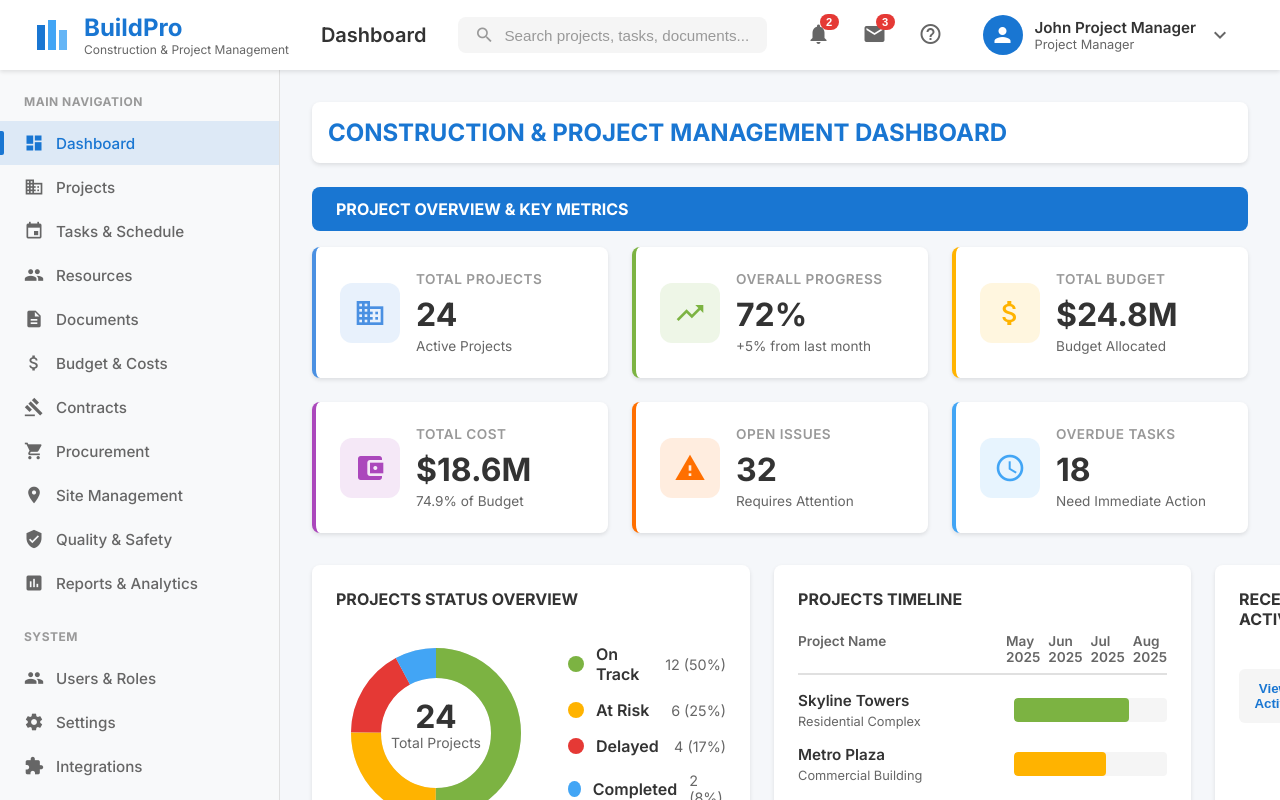
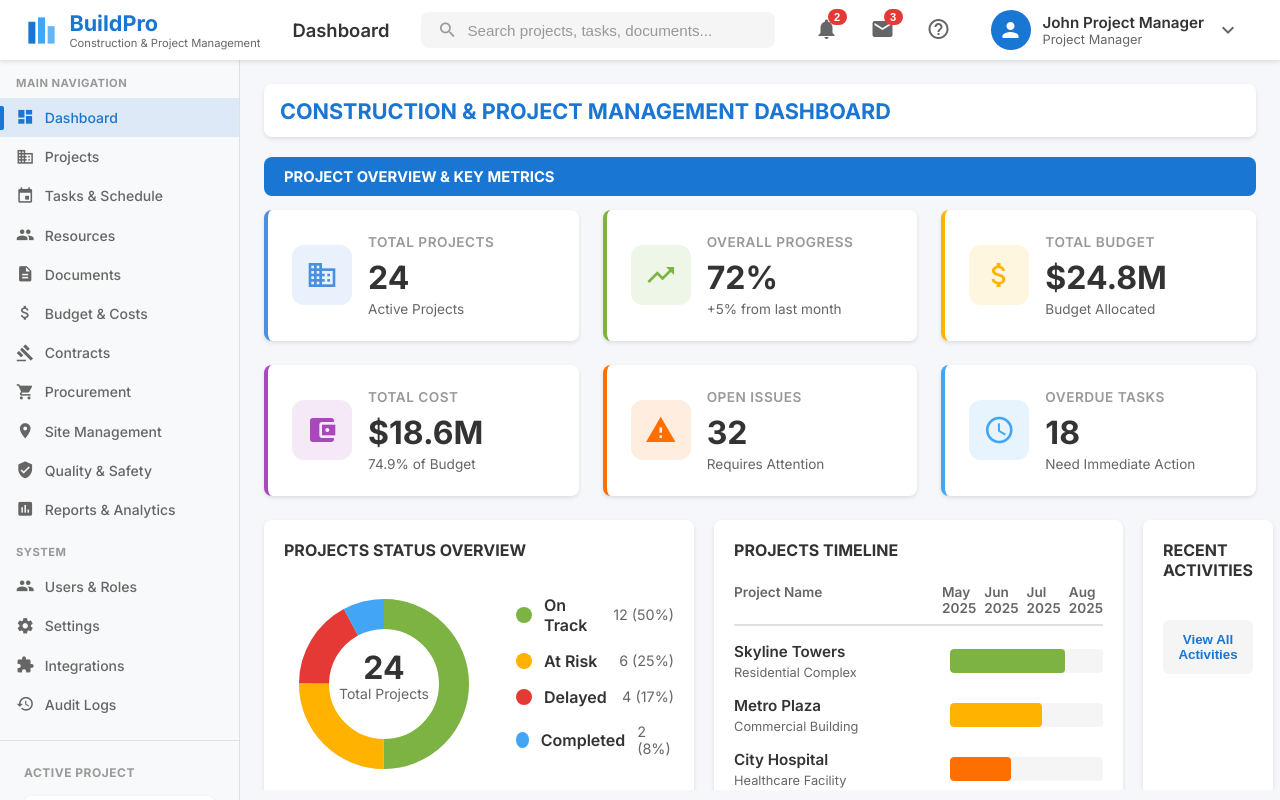
Before and after one commit to junsilverio/construction-management-ui, an Angular app: page /dashboard in a window 1280 px wide. Built offline with nearby package versions, Linux system fonts and the light colour scheme.

Commit message:
Adjust UI component sizes to match MeatPro reference
Co-authored-by: junsilverio <11658335+junsilverio@users.noreply.github.com>

```diff
--- a/src/app/components/dashboard/dashboard.component.scss
+++ b/src/app/components/dashboard/dashboard.component.scss
@@ -1,17 +1,17 @@
 .dashboard {
-  padding: 2rem;
+  padding: 1.5rem;
   background: #F5F7FA;
-  min-height: calc(100vh - 70px);
+  min-height: calc(100vh - 60px);
 
   .dashboard-header {
-    margin-bottom: 1.5rem;
+    margin-bottom: 1.25rem;
 
     h2 {
-      font-size: 1.5rem;
+      font-size: 1.35rem;
       font-weight: 700;
       color: #1976D2;
       margin: 0;
-      padding: 1rem;
+      padding: 0.85rem 1rem;
       background: white;
       border-radius: 8px;
       box-shadow: 0 2px 4px rgba(0, 0, 0, 0.1);
@@ -19,17 +19,17 @@
   }
 
   .dashboard-section {
-    margin-bottom: 2rem;
+    margin-bottom: 1.5rem;
 
     .section-header {
-      margin-bottom: 1rem;
+      margin-bottom: 0.85rem;
 
       h3 {
-        font-size: 1rem;
+        font-size: 0.925rem;
         font-weight: 700;
         color: white;
         background: #1976D2;
-        padding: 0.75rem 1.5rem;
+        padding: 0.65rem 1.25rem;
         margin: 0;
         border-radius: 8px;
       }
@@ -39,8 +39,8 @@
   .dashboard-grid {
     display: grid;
     grid-template-columns: 1fr 2fr 1fr;
-    gap: 1.5rem;
-    margin-bottom: 1.5rem;
+    gap: 1.25rem;
+    margin-bottom: 1.25rem;
 
     @media (max-width: 1200px) {
       grid-template-columns: 1fr;
@@ -50,8 +50,8 @@
   .dashboard-grid-2 {
     display: grid;
     grid-template-columns: 2fr 2fr 1fr;
-    gap: 1.5rem;
-    margin-bottom: 1.5rem;
+    gap: 1.25rem;
+    margin-bottom: 1.25rem;
 
     @media (max-width: 1200px) {
       grid-template-columns: 1fr 1fr;
@@ -65,8 +65,8 @@
   .dashboard-grid-3 {
     display: grid;
     grid-template-columns: 2fr 2fr 2fr 1fr;
-    gap: 1.5rem;
-    margin-bottom: 1.5rem;
+    gap: 1.25rem;
+    margin-bottom: 1.25rem;
 
     @media (max-width: 1200px) {
       grid-template-columns: 1fr 1fr;
@@ -80,8 +80,8 @@
   .dashboard-grid-4 {
     display: grid;
     grid-template-columns: 2fr 1fr 2fr;
-    gap: 1.5rem;
-    margin-bottom: 1.5rem;
+    gap: 1.25rem;
+    margin-bottom: 1.25rem;
 
     @media (max-width: 1200px) {
       grid-template-columns: 1fr;
@@ -92,17 +92,17 @@
     background: white;
     border-radius: 8px;
     box-shadow: 0 2px 4px rgba(0, 0, 0, 0.1);
-    padding: 1.5rem;
+    padding: 1.25rem;
   }
 
   .dashboard-footer {
     text-align: center;
-    padding: 2rem 0;
+    padding: 1.5rem 0;
     color: #999;
-    font-size: 0.85rem;
+    font-size: 0.8rem;
 
     p {
-      margin: 0.25rem 0;
+      margin: 0.2rem 0;
     }
   }
 }
--- a/src/app/components/layout/header/header.component.scss
+++ b/src/app/components/layout/header/header.component.scss
@@ -2,8 +2,8 @@
   display: flex;
   align-items: center;
   justify-content: space-between;
-  padding: 0 2rem;
-  height: 70px;
+  padding: 0 1.5rem;
+  height: 60px;
   background: #fff;
   box-shadow: 0 2px 4px rgba(0, 0, 0, 0.1);
   position: sticky;
@@ -18,22 +18,27 @@
     .logo {
       display: flex;
       align-items: center;
-      gap: 0.75rem;
+      gap: 0.65rem;
 
       .logo-icon {
         display: flex;
+
+        svg {
+          width: 35px;
+          height: 35px;
+        }
       }
 
       .logo-text {
         h1 {
-          font-size: 1.5rem;
+          font-size: 1.35rem;
           font-weight: 700;
           color: #1976D2;
           margin: 0;
         }
 
         p {
-          font-size: 0.75rem;
+          font-size: 0.7rem;
           color: #666;
           margin: 0;
         }
@@ -58,7 +63,7 @@
     }
 
     .page-title {
-      font-size: 1.25rem;
+      font-size: 1.15rem;
       font-weight: 600;
       color: #333;
       margin: 0;
--- a/src/app/components/layout/sidebar/sidebar.component.scss
+++ b/src/app/components/layout/sidebar/sidebar.component.scss
@@ -1,17 +1,17 @@
 .sidebar {
-  width: 280px;
-  height: calc(100vh - 70px);
+  width: 240px;
+  height: calc(100vh - 60px);
   background: #F8F9FA;
   border-right: 1px solid #E0E0E0;
   overflow-y: auto;
-  padding: 1.5rem 0;
+  padding: 1rem 0;
   position: sticky;
-  top: 70px;
+  top: 60px;
 
   @media (max-width: 768px) {
     position: fixed;
-    left: -280px;
-    top: 70px;
+    left: -240px;
+    top: 60px;
     z-index: 99;
     transition: left 0.3s;
 
@@ -22,11 +22,11 @@
 
   .sidebar-header,
   .sidebar-section {
-    padding: 0 1.5rem;
-    margin-bottom: 0.75rem;
+    padding: 0 1rem;
+    margin-bottom: 0.5rem;
 
     h3 {
-      font-size: 0.75rem;
+      font-size: 0.7rem;
       font-weight: 700;
       color: #999;
       margin: 0;
@@ -36,25 +36,25 @@
 
   .main-nav,
   .system-nav {
-    margin-bottom: 1.5rem;
+    margin-bottom: 1rem;
 
     .nav-item {
       position: relative;
       display: flex;
       align-items: center;
-      padding: 0.75rem 1.5rem;
+      padding: 0.65rem 1rem;
       color: #666;
       text-decoration: none;
       transition: all 0.3s;
-      gap: 0.75rem;
+      gap: 0.65rem;
 
       .material-icons {
-        font-size: 1.25rem;
+        font-size: 1.15rem;
       }
 
       .label {
         flex: 1;
-        font-size: 0.95rem;
+        font-size: 0.875rem;
         font-weight: 500;
       }
 
```
Also changed, not shown: package.json (+6 -1 lines), 1 other file (tests, documents, lock files or other folders).
